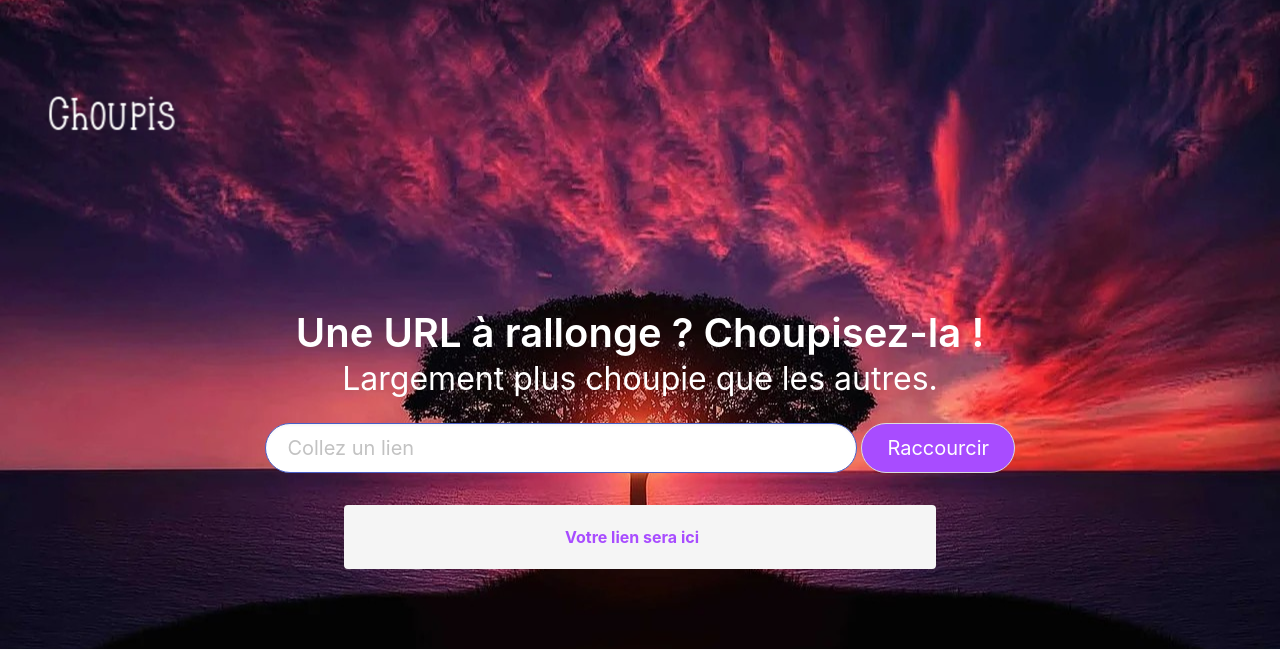
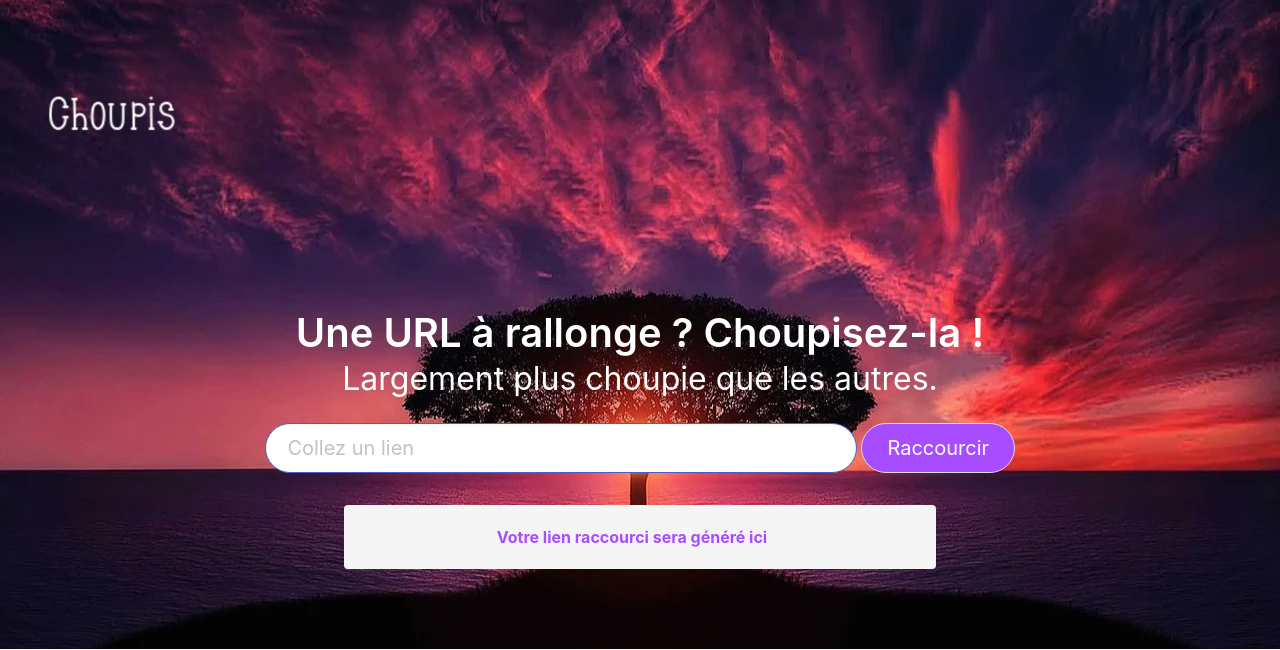
Before and after one commit to Lmpwybb/Choupis, a PHP site: page / in a window 1280 px wide. Shown: the top 650 px of the page. Run offline with PHP 8.4, Linux system fonts and the light colour scheme; a stand-in replaces the project's code that opens the database connection.

Commit message:
Changement de phrase

```diff
--- a/index.php
+++ b/index.php
@@ -52,7 +52,7 @@ require 'shortcut.php';
                     if (isset($_POST['url'])) {
                         echo "<b>" . shortCutIt($_POST) . "</b>";
                     } else {
-                        echo "<b>Votre lien sera ici</b>";
+                        echo "<b>Votre lien raccourci sera généré ici</b>";
                     }
                 ?>
             </div>
```
